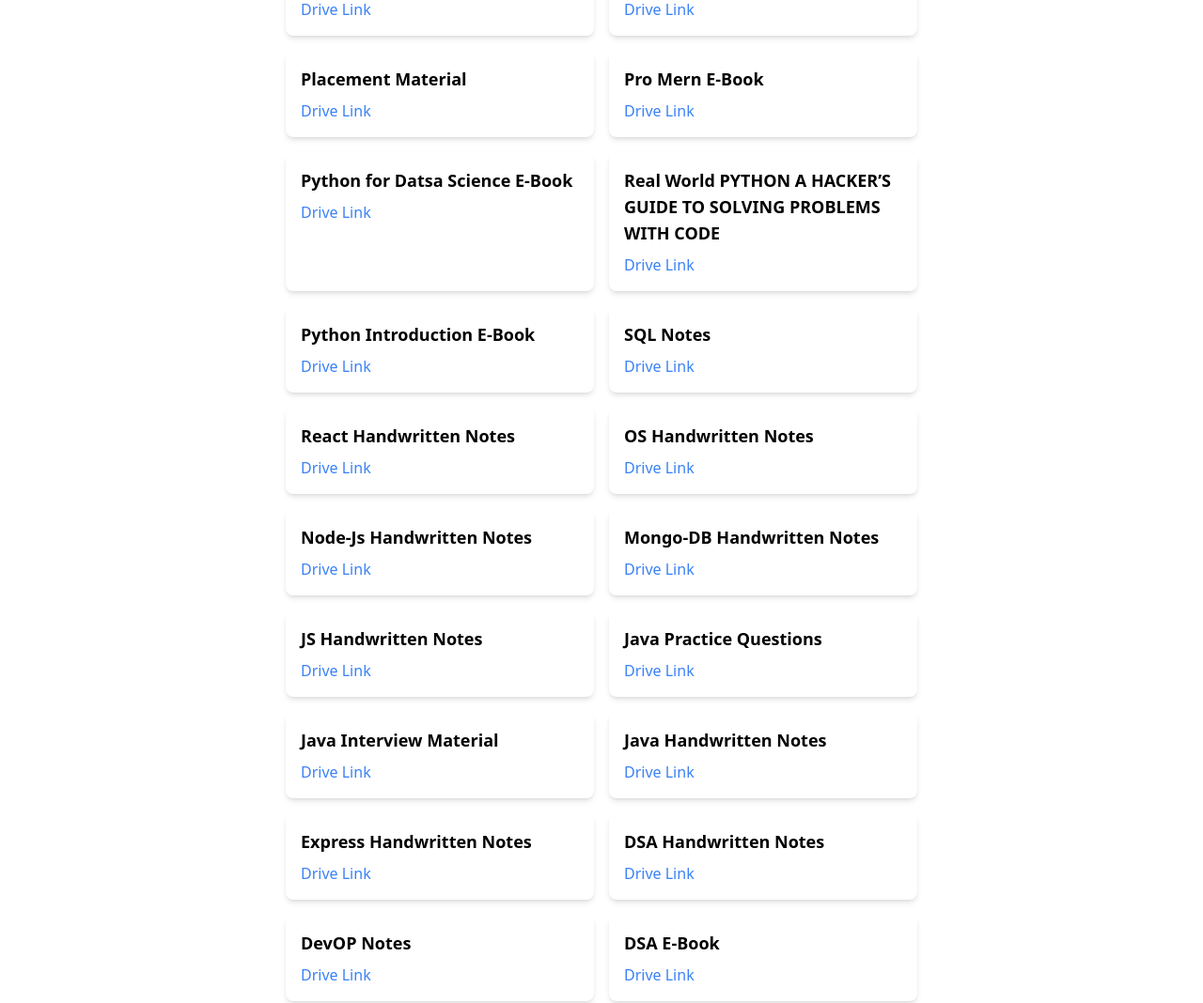
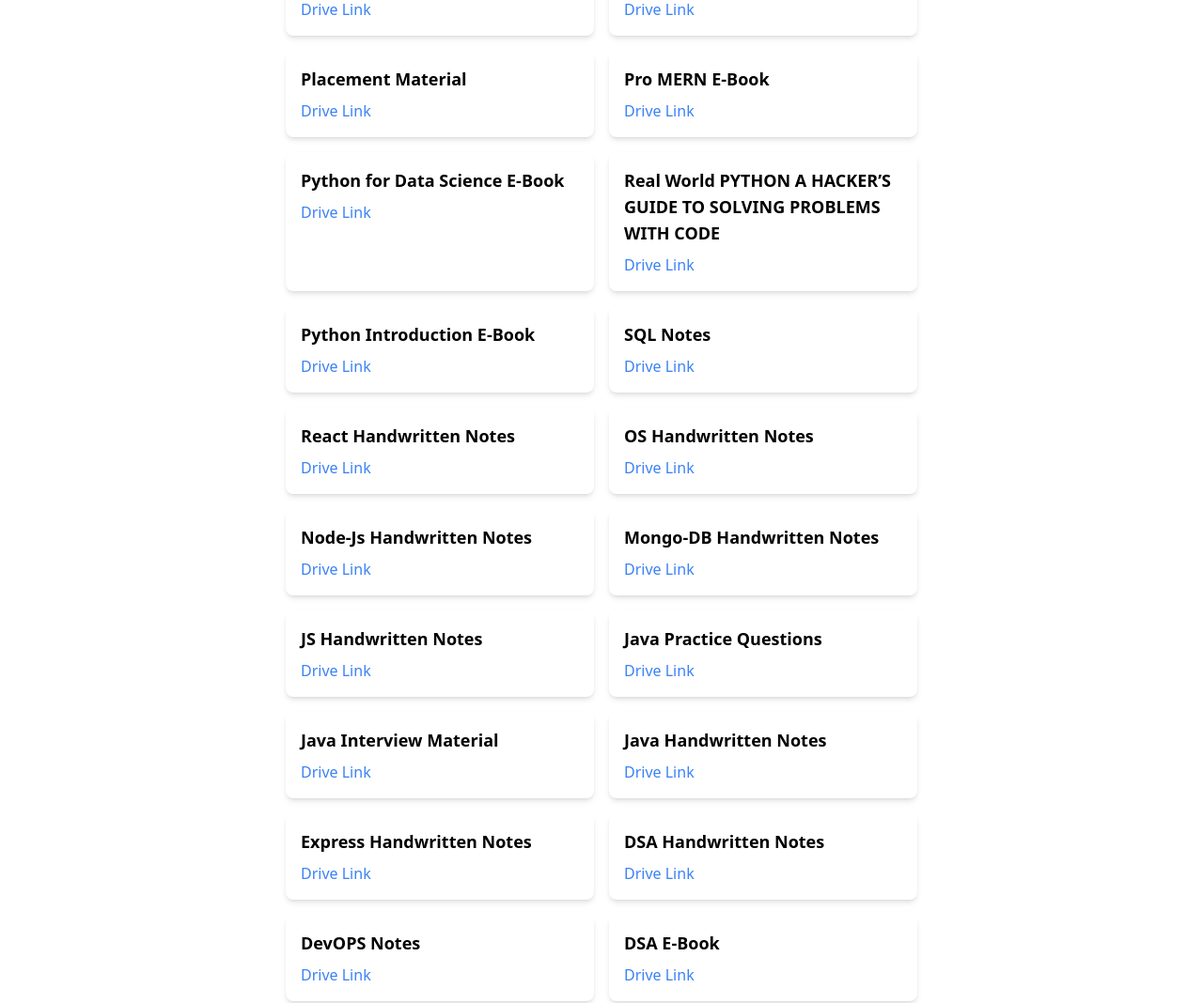
Before and after one commit to OctoTechHub/studysource, a React (Vite) app: page /notes in a window 1280 px wide. Shown: the part 240-1308 px from the top of the page at 94% size. Built offline with nearby package versions, Linux system fonts and the light colour scheme.

Commit message:
Update material.ts

```diff
--- a/src/material.ts
+++ b/src/material.ts
@@ -74,12 +74,12 @@
    },
 
    {
-    title: 'Pro Mern E-Book',
+    title: 'Pro MERN E-Book',
     driveLink: 'https://drive.google.com/file/d/1NbYmPfE8ue-6NzWZGRyNp7QWdtJ3C2Um/view?usp=sharing'
    },
 
    {
-    title: 'Python for Datsa Science E-Book',
+    title: 'Python for Data Science E-Book',
     driveLink: 'https://drive.google.com/file/d/1AmuMOkOYiL24aiZb4flVzdeCPQwxbwHj/view?usp=sharing'
    },
 
@@ -149,7 +149,7 @@
    },
 
    {
-    title: 'DevOP Notes',
+    title: 'DevOPS Notes',
     driveLink: 'https://drive.google.com/file/d/1JTM__BZ35vq_UIHHYJr0NEFHH6BJaa8i/view?usp=sharing'
    },
 
```
